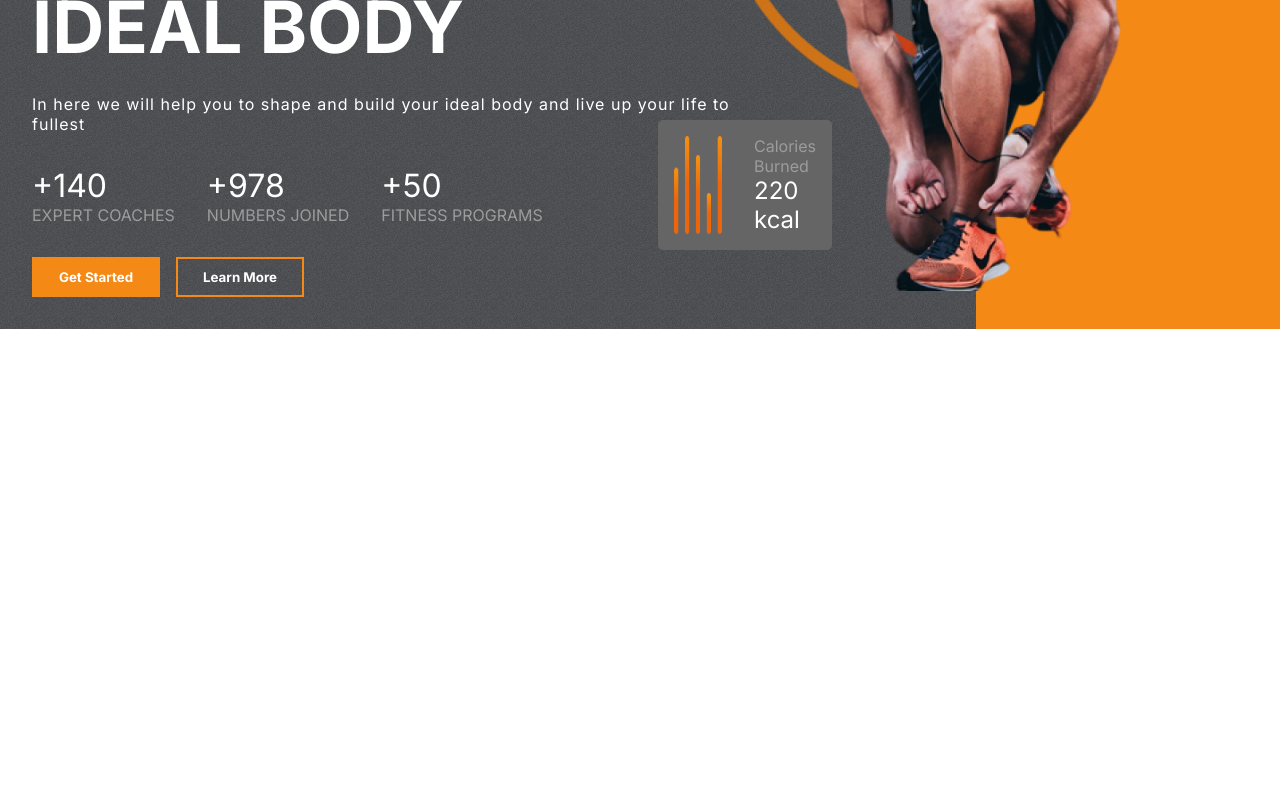
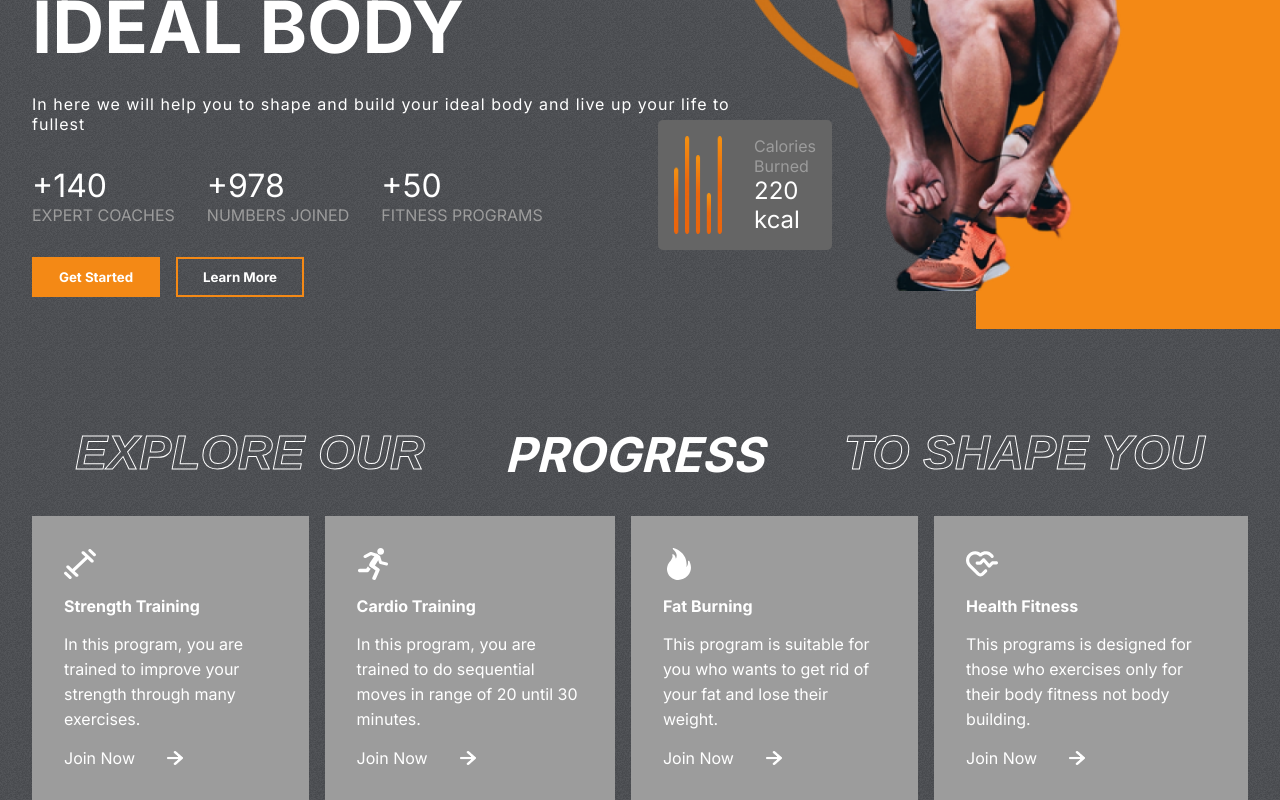
Before and after one commit to arnob-das/super-gym, a React (Create React App) app: page / in a window 1280 px wide. Shown: the part 392-1192 px from the top of the page. Before the commit the page ends 800 px from the top, so only its background shows below. Built offline with nearby package versions, Linux system fonts and the light colour scheme.

Commit message:
programs section done

```diff
--- a/src/App.js
+++ b/src/App.js
@@ -1,10 +1,12 @@
 import './App.css';
 import Hero from './components/Hero/Hero';
+import Programs from './components/Programs/Programs';
 
 function App() {
   return (
     <div className="App">
      <Hero />
+     <Programs/>
     </div>
   );
 }
--- /dev/null
+++ b/src/components/Programs/Programs.css
@@ -0,0 +1,61 @@
+.programs {
+  display: flex;
+  flex-direction: column;
+  gap: 2rem;
+  padding: 0 2rem;
+}
+
+.programs-header {
+  display: flex;
+  gap: 5rem;
+  font-weight: bold;
+  font-size: 3rem;
+  justify-content: center;
+  color: #fff;
+  text-transform: uppercase;
+  font-style: italic;
+}
+
+.programs-categories {
+  display: flex;
+  gap: 1rem;
+}
+.category {
+  display: flex;
+  flex-direction: column;
+  background-color: var(--gray);
+  padding: 2rem;
+  gap: 1rem;
+  color: white;
+  justify-content: space-between;
+}
+
+.category > :nth-child(1) {
+  width: 2rem;
+  height: 2rem;
+  fill: white;
+}
+
+.category > :nth-child(2) {
+  font-size: 1rem;
+  font-weight: bold;
+}
+
+.category > :nth-child(3) {
+  font-style: 0.9rem;
+  line-height: 25px;
+}
+
+.join-now{
+    display: flex;
+    align-items:center;
+    gap: 2rem;
+}
+.join-now>img{
+    width: 1rem;
+}
+
+.category:hover{
+    background: var(--planCard);
+    cursor: pointer;
+}
--- /dev/null
+++ b/src/components/Programs/Programs.js
@@ -0,0 +1,31 @@
+import React from 'react';
+import './Programs.css';
+import { programsData } from '../../data/programsData';
+import rightArrow from '../../assets/rightArrow.png'
+
+const Programs = () => {
+    return (
+        <div className="programs" id="programs">
+            <div className="programs-header">
+                <span className="stroke-text">Explore Our</span>
+                <span>Progress</span>
+                <span className="stroke-text">To Shape You</span>
+            </div>
+            <div className="programs-categories">
+                {programsData.map(program => (
+                    <div className="category">
+                        {program.image}
+                        <span>{program.heading}</span>
+                        <span>{program.details}</span>
+                        <div className="join-now">
+                            <span>Join Now</span>
+                            <img src={rightArrow} alt="" />
+                        </div>
+                    </div>
+                ))}
+            </div>
+        </div>
+    );
+};
+
+export default Programs;
```
